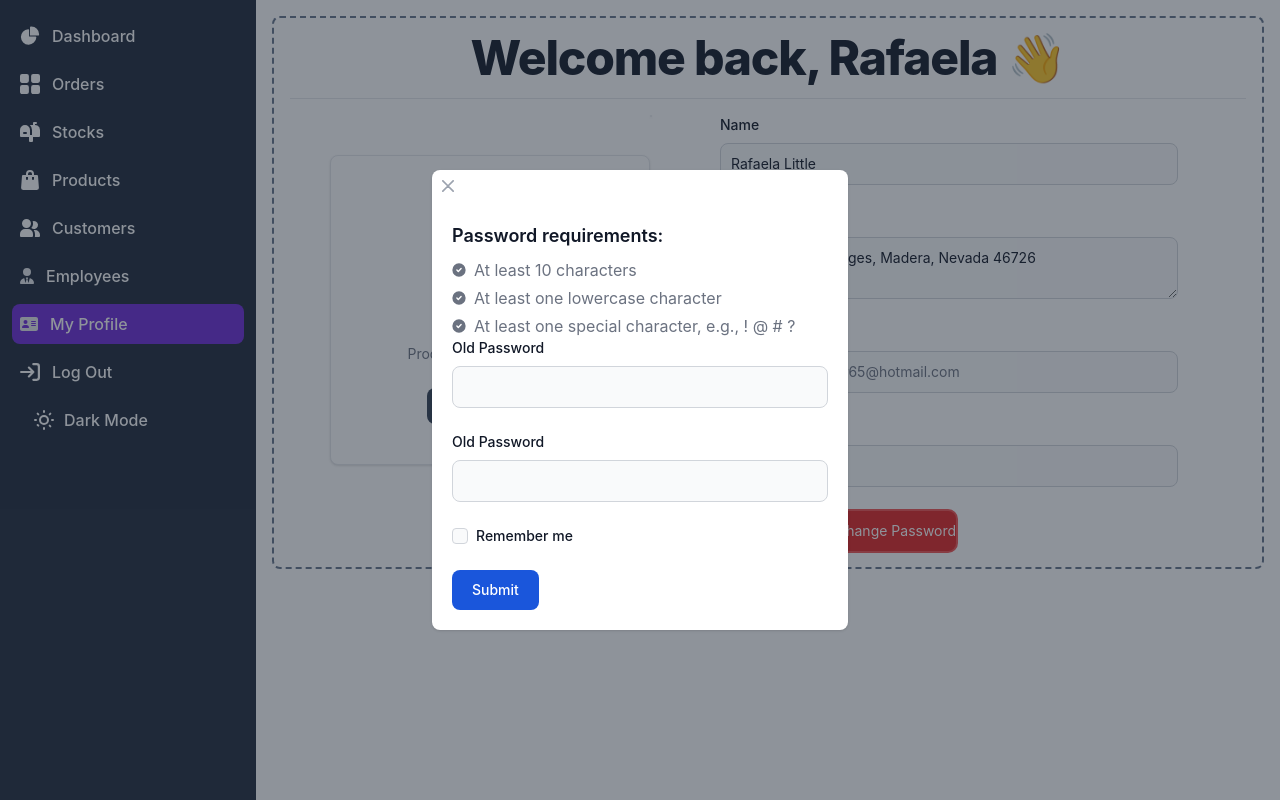
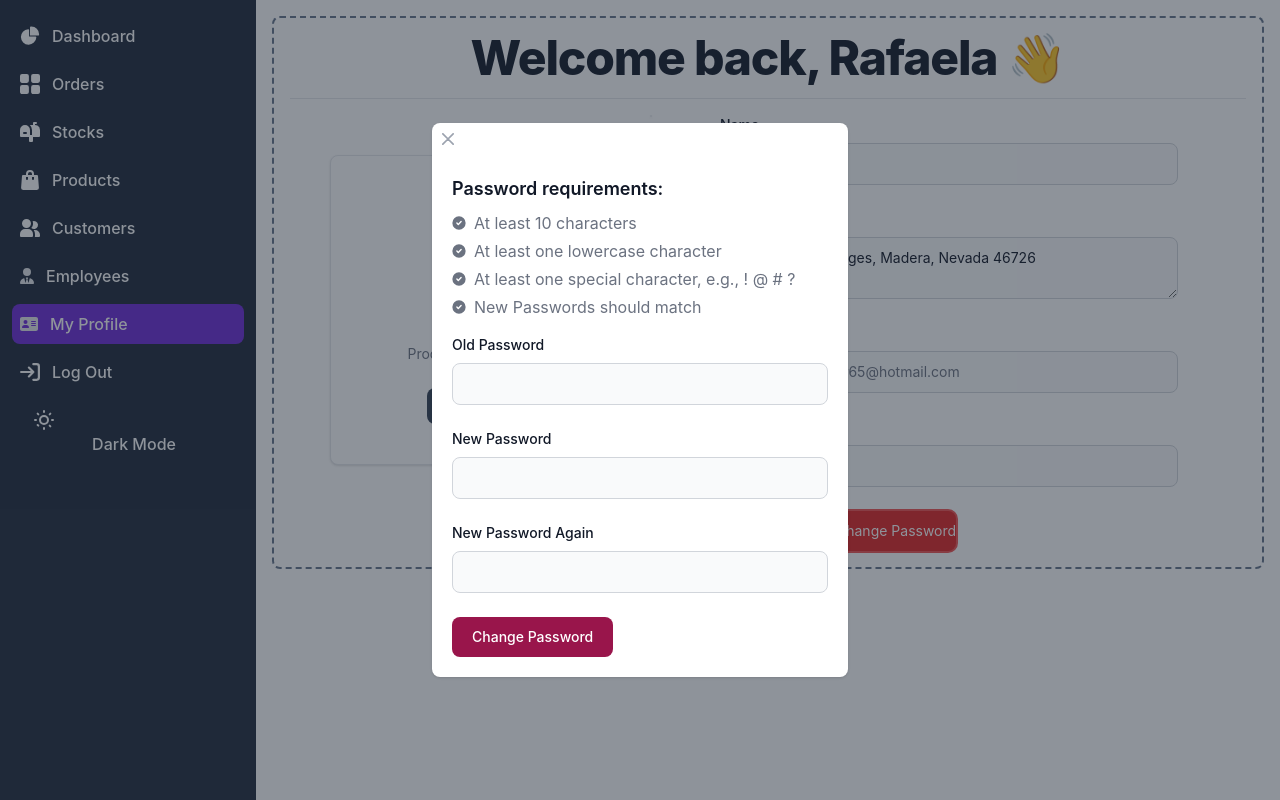
Before and after one commit to Nosver/CafeManagement, a React (Vite) app in the folder frontend/: page /myprofile in a window 1280 px wide. Both pictures are taken after a click on the button "Change Password". Built offline with nearby package versions, Linux system fonts and the light colour scheme; grey boxes are pictures that could not be loaded.

Commit message:
password popup added

```diff
--- a/frontend/src/components/partials/PasswordPopup.jsx
+++ b/frontend/src/components/partials/PasswordPopup.jsx
@@ -1,13 +1,15 @@
 import React, { useState, useEffect } from 'react';
 import 'flowbite';
-import { initFlowbite } from 'flowbite'
+import { toast } from 'react-toastify';
 
 export const PasswordPopup = ({ closePopup }) => {
 
     const [password, setPassword] = useState('');
+    const [passwordAgain, setPasswordAgain] = useState('');
     const [isLongEnough, setIsLongEnough] = useState(false);
     const [hasLowercase, setHasLowercase] = useState(false);
     const [hasSpecialChar, setHasSpecialChar] = useState(false);
+    const [passwordMatch, setPasswordMatch] = useState(false);
 
     useEffect(() => {
         setIsLongEnough(password.length >= 10);
@@ -20,6 +22,33 @@ export const PasswordPopup = ({ closePopup }) => {
         setPassword(event.target.value);
     };
 
+    useEffect(() => {
+        if (password != null && passwordAgain != null && passwordAgain.length > 0) {
+            setPasswordMatch(password === passwordAgain);
+        }
+    }, [password, passwordAgain]);
+
+    const handlePasswordMatch = (event) => {
+        setPasswordMatch(event.target.value === password);
+    }
+
+   const handleSubmit = (event) => {
+    if(passwordAgain && isLongEnough && hasLowercase && hasSpecialChar && passwordMatch){
+        console.log("Password changed successfully");
+        toast.success("Password changed successfully");
+    }
+    else{
+        console.log("Password change failed");
+        toast.error("Password doesn't meet the requirements");
+
+        setPassword('');
+        setPasswordAgain('');
+        setIsLongEnough(false);
+        setHasLowercase(false);
+        setHasSpecialChar(false);
+        setPasswordMatch(false);
+    }
+}
 
     return (
 
@@ -70,12 +99,35 @@ export const PasswordPopup = ({ closePopup }) => {
                                     </svg>
                                     At least one special character, e.g., ! @ # ?
                                 </li>
+
+                                <li class="flex items-center">
+                                    <svg
+                                        className={`w-3.5 h-3.5 me-2 ${passwordMatch ? 'text-green-500' : 'text-gray-500'} dark:text-gray-400 flex-shrink-0`}
+                                        aria-hidden="true" xmlns="http://www.w3.org/2000/svg" fill="currentColor" viewBox="0 0 20 20">
+                                        <path d="M10 .5a9.5 9.5 0 1 0 9.5 9.5A9.51 9.51 0 0 0 10 .5Zm3.707 8.207-4 4a1 1 0 0 1-1.414 0l-2-2a1 1 0 0 1 1.414-1.414L9 10.586l3.293-3.293a1 1 0 0 1 1.414 1.414Z" />
+                                    </svg>
+                                    New Passwords should match
+                                </li>
                             </ul>
+                            <div></div>
 
 
                             <form>
+
                                 <div class="mb-6">
-                                    <label for="password" class="block mb-2 text-sm font-medium text-gray-900 dark:text-white">Old Password</label>
+                                    <label for="password" class="block mb-2 text-sm font-medium text-gray-900 dark:text-white mt-4">Old Password</label>
+                                    <input data-popover-target="popover-password" data-popover-placement="bottom" type="password" id="password" class="bg-gray-50 border border-gray-300 text-gray-900 text-sm rounded-lg focus:ring-blue-500 focus:border-blue-500 block w-full p-2.5 dark:bg-gray-700 dark:border-gray-600 dark:placeholder-gray-400 dark:text-white dark:focus:ring-blue-500 dark:focus:border-blue-500" required />
+                                    <div data-popover id="popover-password" role="tooltip" class="absolute z-10 invisible inline-block text-sm text-gray-500 transition-opacity duration-300 bg-white border border-gray-200 rounded-lg shadow-sm opacity-0 w-72 dark:bg-gray-800 dark:border-gray-600 dark:text-gray-400">
+                                        <div class="p-3 space-y-2">
+                                            <h3 class="font-semibold text-gray-900 dark:text-white">Must have at least 6 characters</h3>
+
+                                        </div>
+                                        <div data-popper-arrow></div>
+                                    </div>
+                                </div>
+
+                                <div class="mb-6">
+                                    <label for="password" class="block mb-2 text-sm font-medium text-gray-900 dark:text-white">New Password</label>
                                     <input
                                         data-popover-target="popover-password"
                                         data-popover-placement="bottom"
@@ -85,29 +137,38 @@ export const PasswordPopup = ({ closePopup }) => {
                                         required
                                         value={password}
                                         onChange={handlePasswordChange}
-                                    />                                <div data-popover id="popover-password" role="tooltip" class="absolute z-10 invisible inline-block text-sm text-gray-500 transition-opacity duration-300 bg-white border border-gray-200 rounded-lg shadow-sm opacity-0 w-72 dark:bg-gray-800 dark:border-gray-600 dark:text-gray-400">
+                                    />
+
+                                    <div data-popover id="popover-password" role="tooltip" class="absolute z-10 invisible inline-block text-sm text-gray-500 transition-opacity duration-300 bg-white border border-gray-200 rounded-lg shadow-sm opacity-0 w-72 dark:bg-gray-800 dark:border-gray-600 dark:text-gray-400">
 
                                         <div data-popper-arrow></div>
                                     </div>
                                 </div>
+
                                 <div class="mb-6">
-                                    <label for="password" class="block mb-2 text-sm font-medium text-gray-900 dark:text-white">Old Password</label>
-                                    <input data-popover-target="popover-password" data-popover-placement="bottom" type="password" id="password" class="bg-gray-50 border border-gray-300 text-gray-900 text-sm rounded-lg focus:ring-blue-500 focus:border-blue-500 block w-full p-2.5 dark:bg-gray-700 dark:border-gray-600 dark:placeholder-gray-400 dark:text-white dark:focus:ring-blue-500 dark:focus:border-blue-500" required />
-                                    <div data-popover id="popover-password" role="tooltip" class="absolute z-10 invisible inline-block text-sm text-gray-500 transition-opacity duration-300 bg-white border border-gray-200 rounded-lg shadow-sm opacity-0 w-72 dark:bg-gray-800 dark:border-gray-600 dark:text-gray-400">
-                                        <div class="p-3 space-y-2">
-                                            <h3 class="font-semibold text-gray-900 dark:text-white">Must have at least 6 characters</h3>
+                                    <label for="password" class="block mb-2 text-sm font-medium text-gray-900 dark:text-white">New Password Again</label>
+                                    <input
+                                        data-popover-target="popover-password"
+                                        data-popover-placement="bottom"
+                                        type="password"
+                                        id="password"
+                                        class="bg-gray-50 border border-gray-300 text-gray-900 text-sm rounded-lg focus:ring-blue-500 focus:border-blue-500 block w-full p-2.5 dark:bg-gray-700 dark:border-gray-600 dark:placeholder-gray-400 dark:text-white dark:focus:ring-blue-500 dark:focus:border-blue-500"
+                                        required
+                                        value={passwordAgain}
+                                        onChange={(e) => {
+                                            setPasswordAgain(e.target.value);
+                                            handlePasswordMatch(password, e.target.value);
+                                        }}
+                                    />
 
-                                        </div>
-                                        <div data-popper-arrow></div>
-                                    </div>
                                 </div>
-                                <div class="flex items-start mb-6">
-                                    <div class="flex items-center h-5">
-                                        <input id="remember" type="checkbox" value="" class="w-4 h-4 border border-gray-300 rounded bg-gray-50 focus:ring-3 focus:ring-blue-300 dark:bg-gray-700 dark:border-gray-600 dark:focus:ring-blue-600 dark:ring-offset-gray-800 dark:focus:ring-offset-gray-800" required />
-                                    </div>
-                                    <label for="remember" class="ms-2 text-sm font-medium text-gray-900 dark:text-gray-300">Remember me</label>
-                                </div>
-                                <button type="submit" class="text-white bg-blue-700 hover:bg-blue-800 focus:ring-4 focus:outline-none focus:ring-blue-300 font-medium rounded-lg text-sm w-full sm:w-auto px-5 py-2.5 text-center dark:bg-blue-600 dark:hover:bg-blue-700 dark:focus:ring-blue-800">Submit</button>
+
+
+                                <button
+                                onClick={handleSubmit}
+                                type="submit" class="text-white bg-pink-800 hover:bg-blue-800 focus:ring-4 focus:outline-none focus:ring-blue-300 font-medium rounded-lg text-sm w-full sm:w-auto px-5 py-2.5 text-center dark:bg-blue-600 dark:hover:bg-blue-700 dark:focus:ring-blue-800">
+                                    Change Password
+                                </button>
                             </form>
 
                         </div>
--- a/frontend/src/components/personel/Siderbar_1.jsx
+++ b/frontend/src/components/personel/Siderbar_1.jsx
@@ -119,7 +119,7 @@ export const Siderbar_1 = () => {
                             <span class="flex-1 ms-3 whitespace-nowrap text-white">Log Out</span>
                         </SidebarItem>
 
-                      <button onClick={toggleDarkMode} class="flex items-center p-2 mt-2 ms-3 text-white rounded-lg hover:bg-gray-100 focus:outline-none focus:ring-2 focus:ring-gray-200 dark:text-gray-400 dark:hover:bg-gray-700 dark:focus:ring-gray-600">
+                        <button onClick={toggleDarkMode} class="p-2 mt-2 ms-3 text-white rounded-lg hover:bg-gray-100 focus:outline-none focus:ring-2 focus:ring-gray-200 dark:text-gray-400 dark:hover:bg-gray-700 dark:focus:ring-gray-600">
                             {darkMode ?
                                 <>
                                     <svg xmlns="http://www.w3.org/2000/svg" fill="none" viewBox="0 0 24 24" stroke="currentColor" class="h-6 w-6 mr-2">
```
Lines whose indentation alone changed are shown as unchanged.
